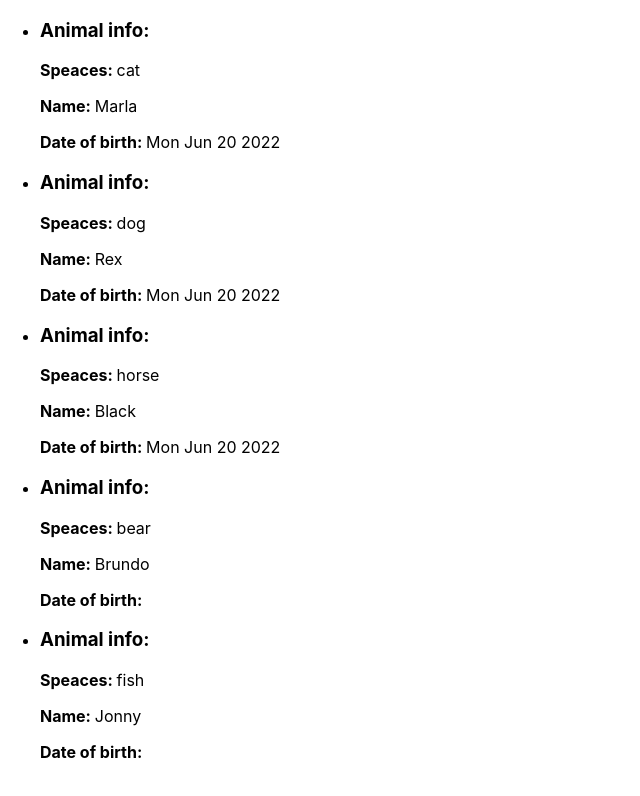
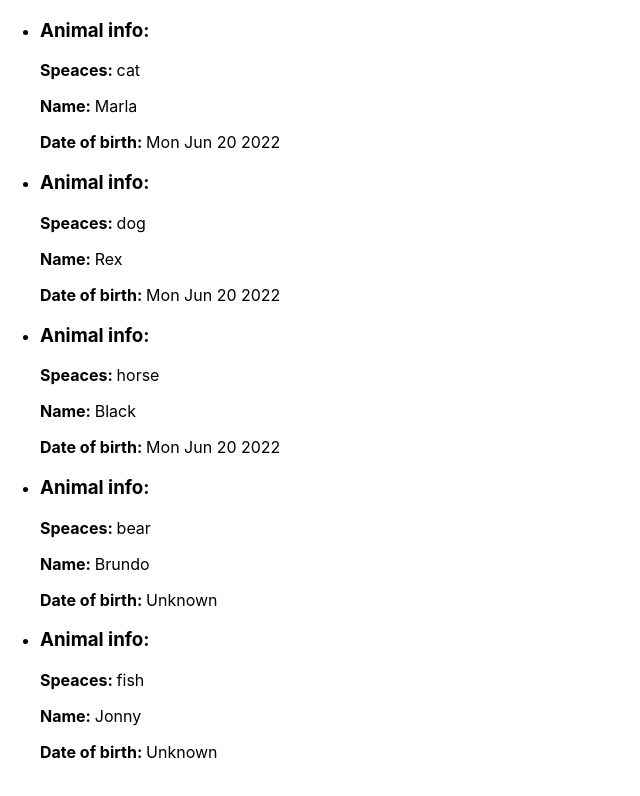
Before and after one commit to danilopetrovic88/zoo, a React (Create React App) app: page / in a window 1280 px wide. Shown: the top 796 px of the page, without its empty margins (0-640 px from the left). Built offline with nearby package versions, Linux system fonts and the light colour scheme.

Commit message:
Zadatak 2, za zivotinje koje nemaju datum rodjenja ispisano Unknown

```diff
--- a/src/components/AnimalList.js
+++ b/src/components/AnimalList.js
@@ -18,7 +18,7 @@ function AnimalList() {
                     <h3>Animal info: </h3>
                     <p><b>Speaces: </b>{ animal.speaces }</p>
                     <p><b>Name: </b>{ animal.name }</p>
-                    <p><b>Date of birth: </b>{ animal.age }</p>
+                    <p><b>Date of birth: </b>{ animal.age !== '' ? animal.age : 'Unknown' }</p>
                 </li>
             )) }
         </ul>
```
